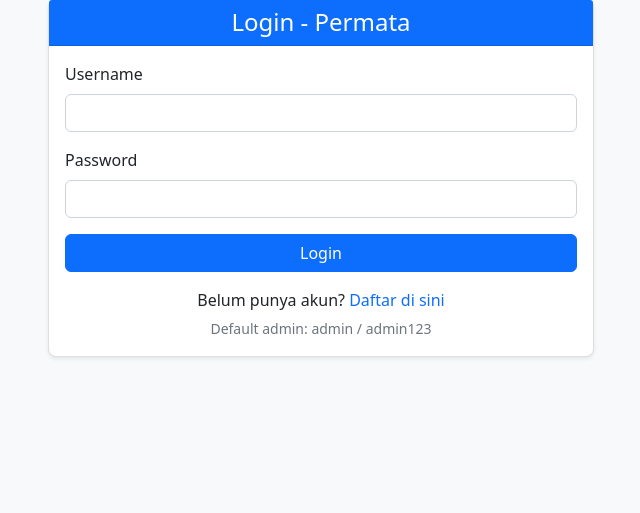
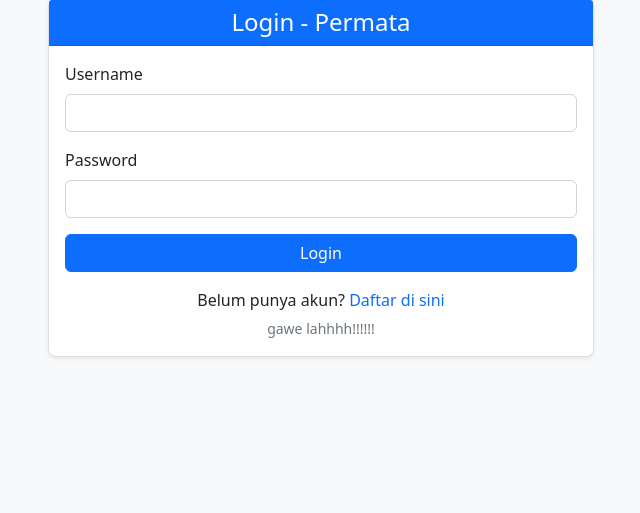
Before and after one commit to RW01TajiPermata/absensi_permata, a Flask app: page /login in a window 1280 px wide. Shown: the part 81-594 px from the top of the page, without its empty margins (319-959 px from the left). Run offline with Flask 3, Linux system fonts and the light colour scheme.

Commit message:
Update login.html

```diff
--- a/templates/login.html
+++ b/templates/login.html
@@ -45,10 +45,11 @@
 
                 <div class="mt-3 text-center">
                     <p class="mb-1">Belum punya akun? <a href="{{ url_for('register') }}" class="text-decoration-none">Daftar di sini</a></p>
-                    <small class="text-muted">Default admin: admin / admin123</small>
+                    <small class="text-muted">gawe lahhhh!!!!!!</small>
                 </div>
             </div>
         </div>
     </div>
 </div>
+
 {% endblock %}
```
